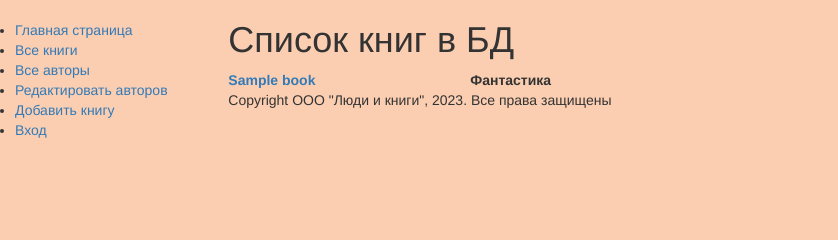
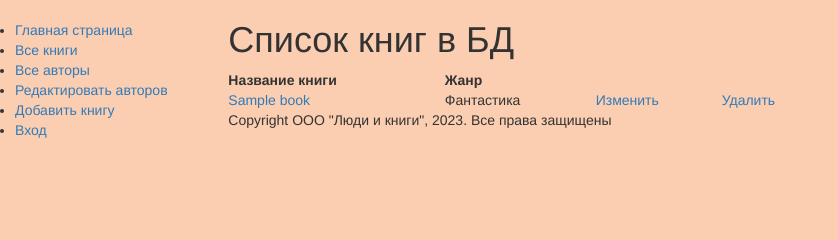
Before and after one commit to CeNTePeDe/WebBook, a Django app: page /books/ in a window 1280 px wide. Shown: the part 100-340 px from the top of the page, without its empty margins (0-838 px from the left). Run offline with Django 3.2, Linux system fonts and the light colour scheme; data comes from the database, SQL or seed files in the repository; tables that the repository leaves empty hold one stand-in row (values such as "Sample post"); lists and menus that the app fills with data are empty; parts of the project's set-up code (start-up, migrations or seed data) failed here and were passed over; some libraries are stand-ins or nearby versions.

Commit message:
create table for information

```diff
--- a/catalog/admin.py
+++ b/catalog/admin.py
@@ -8,8 +8,12 @@ admin.site.register(Language)
 admin.site.register(Status)
 #admin.site.register(BookInstance)
 
+
+
+
 class BooksInstanceInline(admin.TabularInline):
     model = BookInstance
+
 
 @admin.register(Author)
 class AuthorAdmin(admin.ModelAdmin):
--- a/catalog/templates/catalog/base_page.html
+++ b/catalog/templates/catalog/base_page.html
@@ -23,6 +23,7 @@
     <div class="container-fluid">
         <div class="row">
             <div class="col-sm-2">
+
                 {% block sidebar %}
                 <ul class="sidebar-nav">
                     <li><a href="{% url 'index' %}">Главная страница</a></li>
@@ -39,6 +40,7 @@
                     {% endif %}
                 </ul>
                 {% endblock %}
+
             </div>
             <div class="col-sm-10">
                 {% block content %}  {% endblock %}
--- a/catalog/templates/catalog/catalog.html
+++ b/catalog/templates/catalog/catalog.html
@@ -2,16 +2,29 @@
 
 {% block content %}
     <h1>  Список книг в БД </h1>
-    {% if book_list %}
-    <table width="45%" cellpadding="2">
-        {% for book in book_list %}
+
+     <table style="width: 600px;">
+
+         <thead>
+            <tr>
+                <td><b>Название книги</b></td>
+                <td><b>Жанр</b></td>
+                <td></td>
+                <td></td>
+            </tr>
+        </thead>
+        {% if book_list %}
+         {% for book in book_list %}
         <tr>
-            <th><a href="{{ book.get_absolute_url }}">{{ book.title }}</a></th>
-            <th>{{ book.genre }}</th>
+            <td><a href="{{ book.get_absolute_url }}">{{ book.title }}</a></td>
+            <td>{{ book.genre }}</td>
+            <td><a href="/book/update/{{book.id}}">Изменить</a></td>
+            <td><a href="/book/delete/{{book.id}}">Удалить</a></td>
+
         </tr>
         {% endfor %}
        {% else %}
         <p> В базе данных нет книг </p>
     {% endif %}
-    </table>
+     </table>
 {% endblock %}
```
